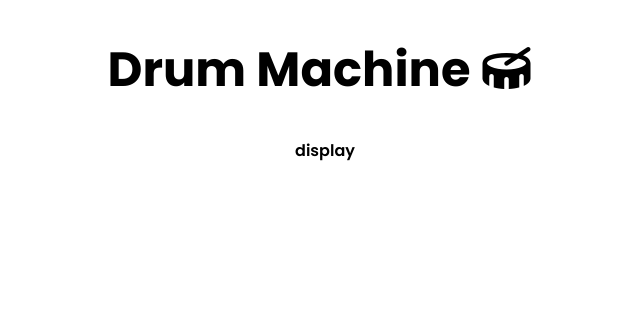
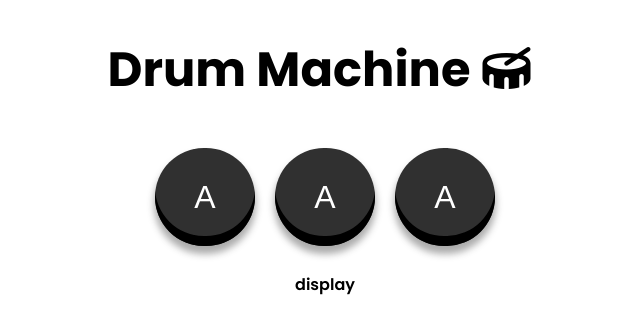
Before and after one commit to SimonaPiz/Drum-Machine, a React (Create React App) app in the folder drum-machine/: page / in a window 1280 px wide. Shown: the top 334 px of the page, without its empty margins (315-955 px from the left). Built offline with nearby package versions, Linux system fonts and the light colour scheme.

Commit message:
create react elements #1 - add drumPad element

```diff
--- a/drum-machine/src/App.js
+++ b/drum-machine/src/App.js
@@ -1,4 +1,5 @@
 import { Display } from "./Components/Display/Display";
+import { DrumPad } from "./Components/DrumPad/DrumPad";
 
 function App() {
   return (
@@ -7,7 +8,11 @@ function App() {
         Drum Machine
         <i class="fa-solid fa-drum icon"></i>
       </h1>
-      <div id="pads-container"></div>
+      <div id="pads-container">
+        <DrumPad />
+        <DrumPad />
+        <DrumPad />
+      </div>
       <Display />
     </div>
   );
--- /dev/null
+++ b/drum-machine/src/Components/DrumPad/DrumPad.js
@@ -0,0 +1,18 @@
+import './drumPad.css';
+
+export function DrumPad() {
+  return (
+    <button
+      className="drum-pad"
+      onClick=''
+    >
+      A
+      <audio
+        className='clip'
+        src=''
+        id=''
+        onKeyDown=''
+      ></audio>
+    </button>
+  )
+}
--- /dev/null
+++ b/drum-machine/src/Components/DrumPad/drumPad.css
@@ -0,0 +1,18 @@
+button.drum-pad {
+  width: 100px;
+  height: 98px;
+  margin: 10px;
+  background-color: rgb(48, 48, 48);
+  border-radius: 50px;
+  color: white;
+  font-size: 2rem;
+  border: none;
+  box-shadow: inset 0px -10px rgb(0, 0, 0), 0px 7px 7px 1px rgba(48, 48, 48, 0.4);
+
+}
+
+button.drum-pad:hover, button.drum-pad:active {
+  background-color: rgba(0, 0, 0, 0.5);
+  box-shadow: inset 0px -5px rgb(0, 0, 0), 0px 5px 7px 1px rgba(48, 48, 48, 0.4);
+  color: black;
+}
```
